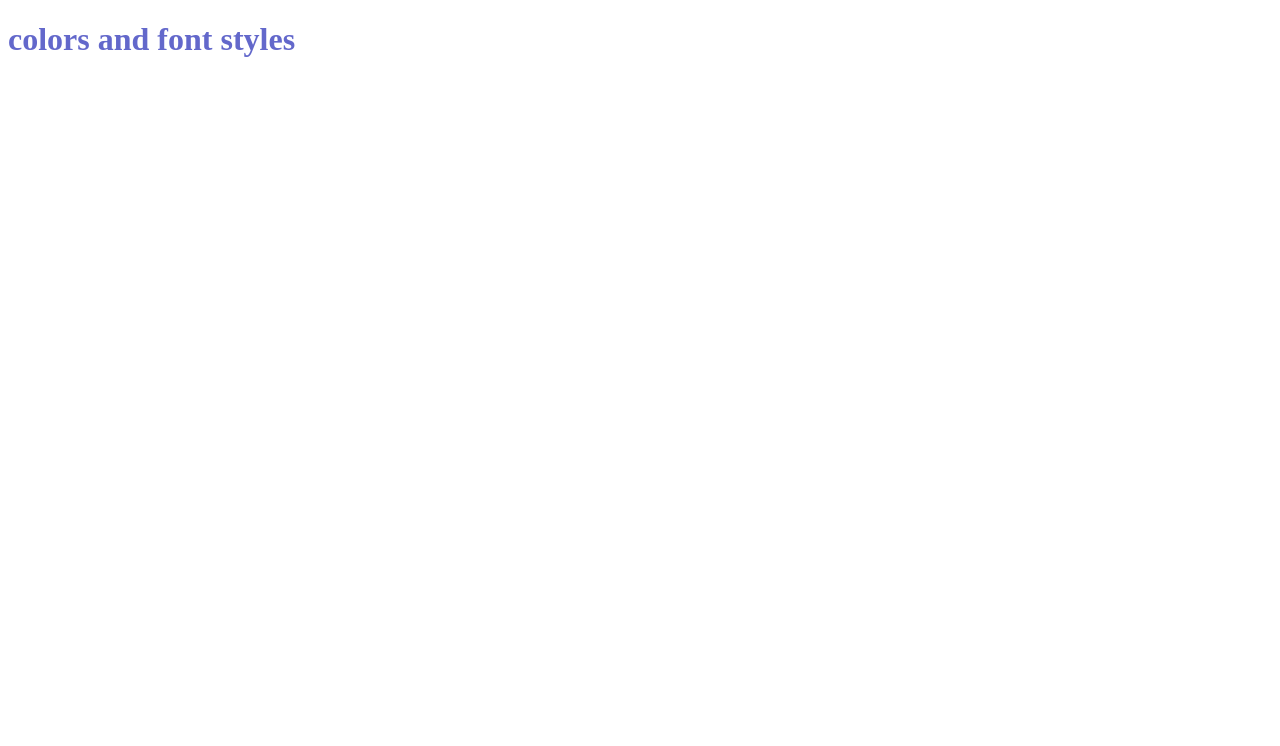
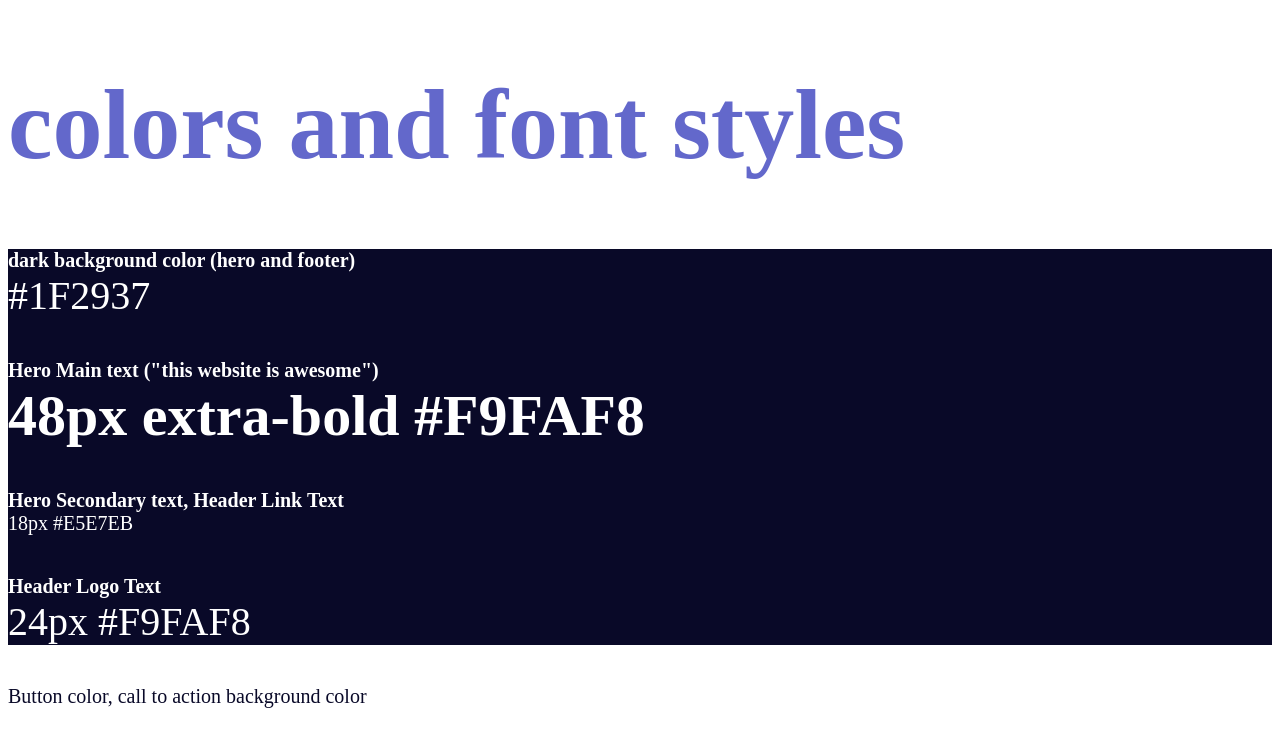
Before and after one commit to JorgeMartinez777/landing-page, a plain HTML site: page index.html in a window 1280 px wide. Drawn offline with Linux system fonts and the light colour scheme.

Commit message:
Edit index.html and style.css

```diff
--- a/index.html
+++ b/index.html
@@ -11,5 +11,25 @@
         <h1>colors and font styles</h1>
     </div>
 
+    <div class="darkbackground">
+        <div class="line1"><strong>dark background color (hero and footer)</strong></div>
+        <div class="line2">#1F2937</div>
+        <div class="space1"></div>
+        <div class="line3"><strong>Hero Main text ("this website is awesome")</strong></div>
+        <div class="line4"><strong>48px extra-bold #F9FAF8</strong></div>
+        <div class="space1"></div>
+        <div class="line5"><strong>Hero Secondary text, Header Link Text</strong></div>
+        <div class="line6">18px #E5E7EB</div>
+        <div class="space1"></div>
+        <div class="lin7"><strong>Header Logo Text</strong></div>
+        <div class="line8">24px #F9FAF8</div>
+    </div>
+
+    <div class="space1"></div>
+
+    <div class="thirdbackground">
+        <div class="line11">Button color, call to action background color</div>
+    </div>
+
 </body>
 </html>
--- a/style.css
+++ b/style.css
@@ -2,4 +2,34 @@
     color: rgb(99, 104, 203);
     background-color: white;
     font: Roboto;
+    font-size: 50px;
 }
+
+.darkbackground {
+    color: white;
+    background-color: rgb(9, 9, 40);
+    font: Roboto;
+    font-size: 20px;
+
+    .line2 {
+        font-size: 40px;
+    }
+
+    .line4 {
+        font-size: 58px;
+    }
+
+    .line8 {
+        font-size: 40px;
+    }
+}
+
+.thirdbackground{
+    color: rgb(9, 9, 40);
+    font: Roboto;
+    font-size: 20px;
+}
+
+.space1 {
+    height: 40px;
+}
```
